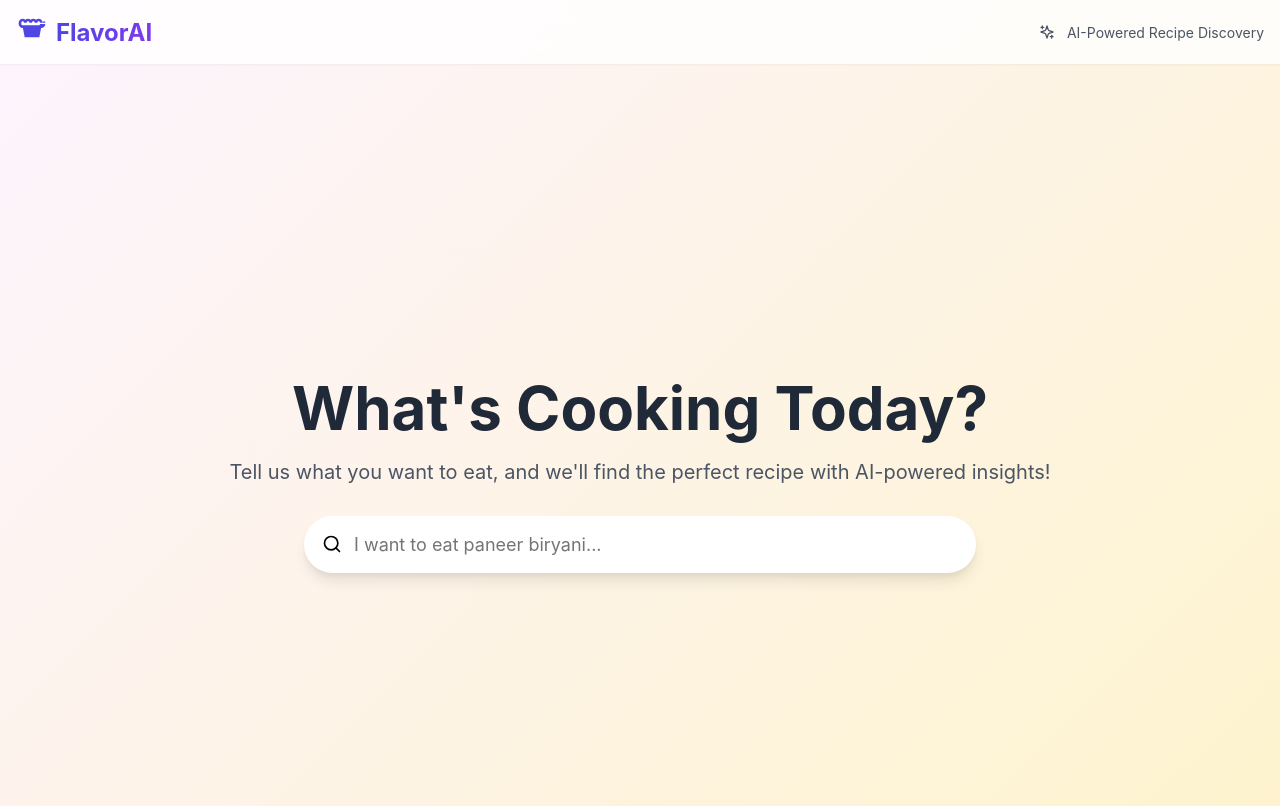
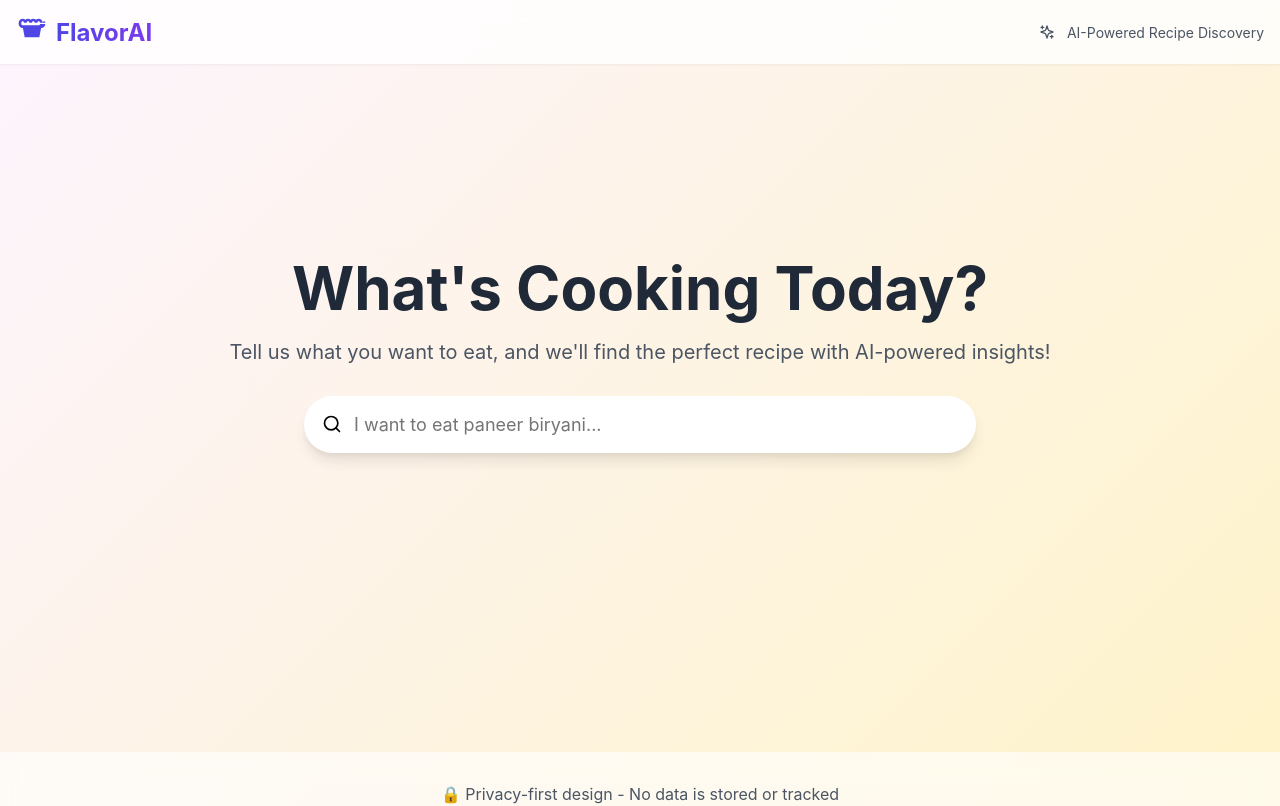
Before and after one commit to humaxai2025/hungryai, a React (Vite) app: page / in a window 1280 px wide. Shown: the top 806 px of the page. Built offline with nearby package versions, Linux system fonts and the light colour scheme; the HTML template or start-up script is replaced by a standard one.

Commit message:
Fixed the text

```diff
--- a/src/index.css
+++ b/src/index.css
@@ -229,7 +229,7 @@ input[type="text"] {
   flex-direction: column;
   justify-content: center;
   align-items: center;
-  min-height: 100vh;
+  min-height: 70vh;
   text-align: center;
 }
 
```
